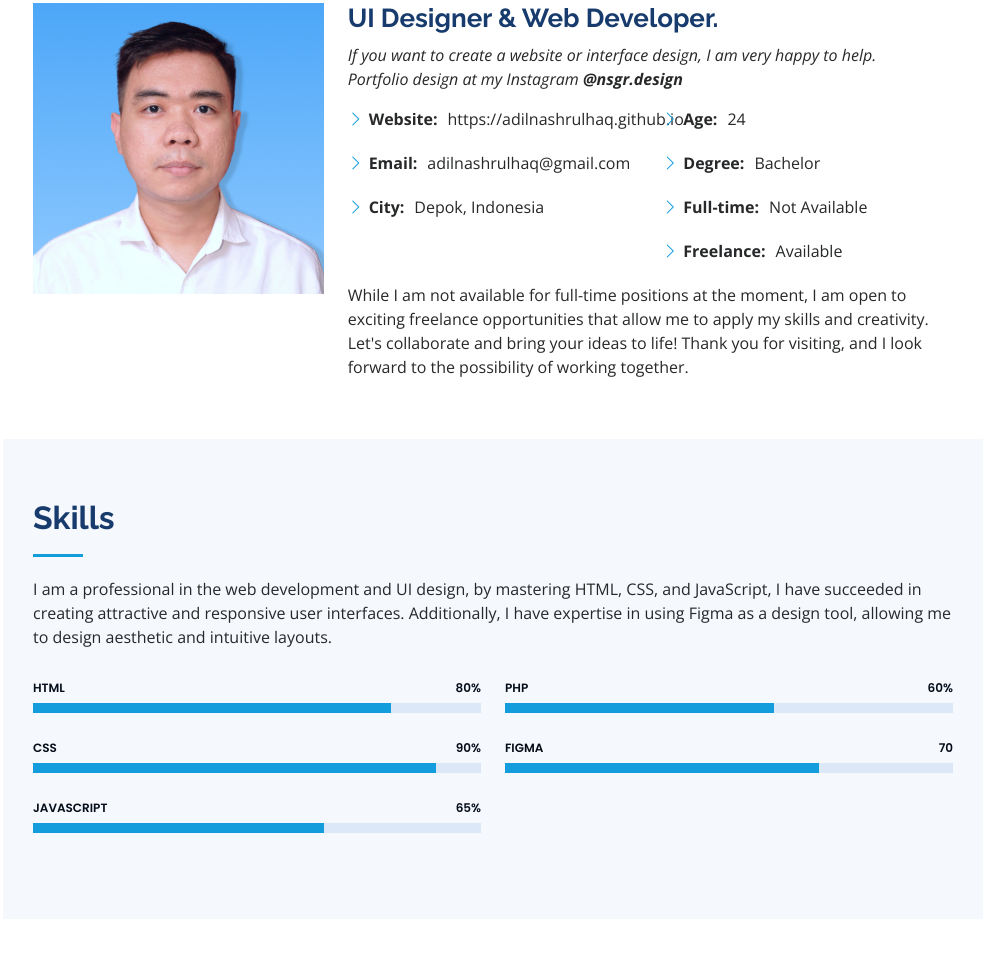
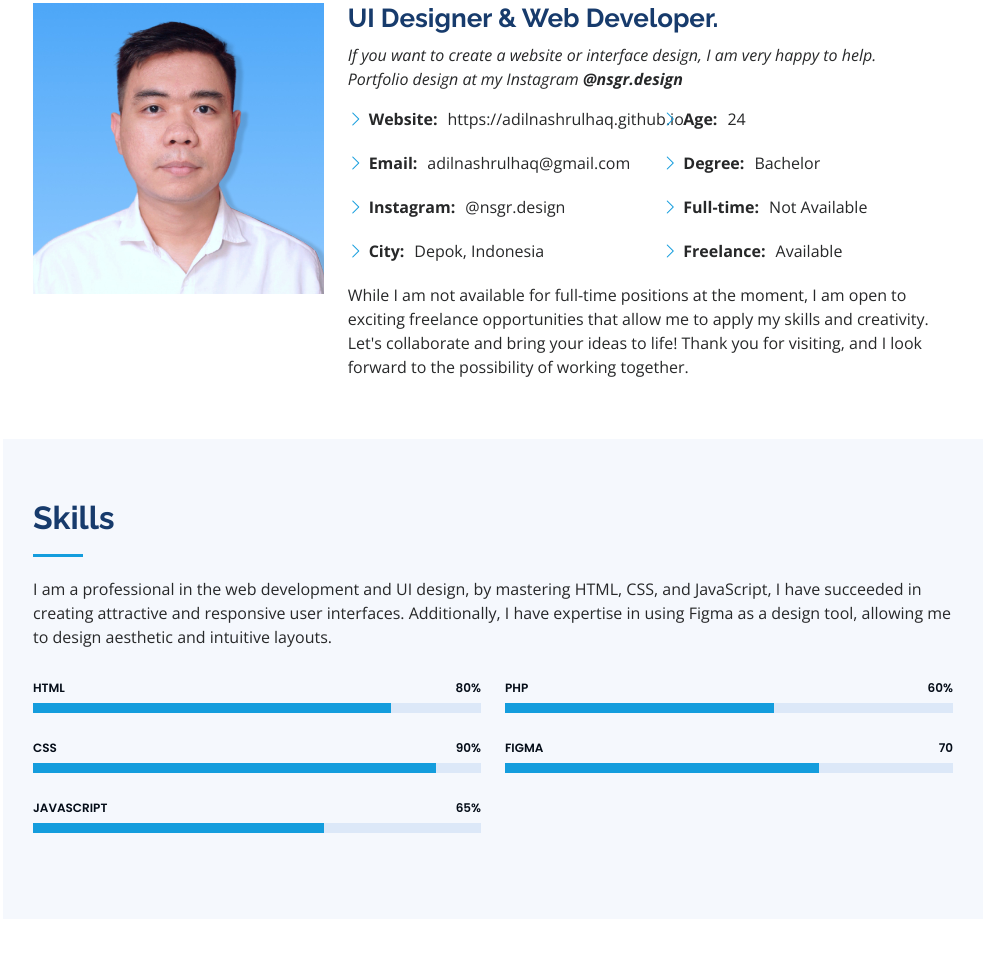
Before and after one commit to adilnashrulhaq/adilnashrulhaq, a plain HTML site: page index.html in a window 1280 px wide. Shown: the part 1085-2061 px from the top of the page, without its empty margins (297-1280 px from the left). Drawn offline with nearby package versions, Linux system fonts and the light colour scheme.

Commit message:
Update instagram

```diff
--- a/index.html
+++ b/index.html
@@ -106,10 +106,9 @@
             <div class="row">
               <div class="col-lg-6">
                 <ul>
-                  <!-- <li><i class="bi bi-chevron-right"></i> <strong>Birthday:</strong> <span>1 May 1995</span></li> -->
                   <li><i class="bi bi-chevron-right"></i> <strong>Website:</strong> <span>https://adilnashrulhaq.github.io</span></li>
                   <li><i class="bi bi-chevron-right"></i> <strong>Email:</strong> <span>adilnashrulhaq@gmail.com</span></li>
-                  <!-- <li><i class="bi bi-chevron-right"></i> <strong>Phone:</strong> <span>+62 851-6291-9993</span></li> -->
+                  <li><i class="bi bi-chevron-right"></i> <strong>Instagram:</strong> <span>@nsgr.design</span></li>
                   <li><i class="bi bi-chevron-right"></i> <strong>City:</strong> <span>Depok, Indonesia</span></li>
                 </ul>
               </div>
```
